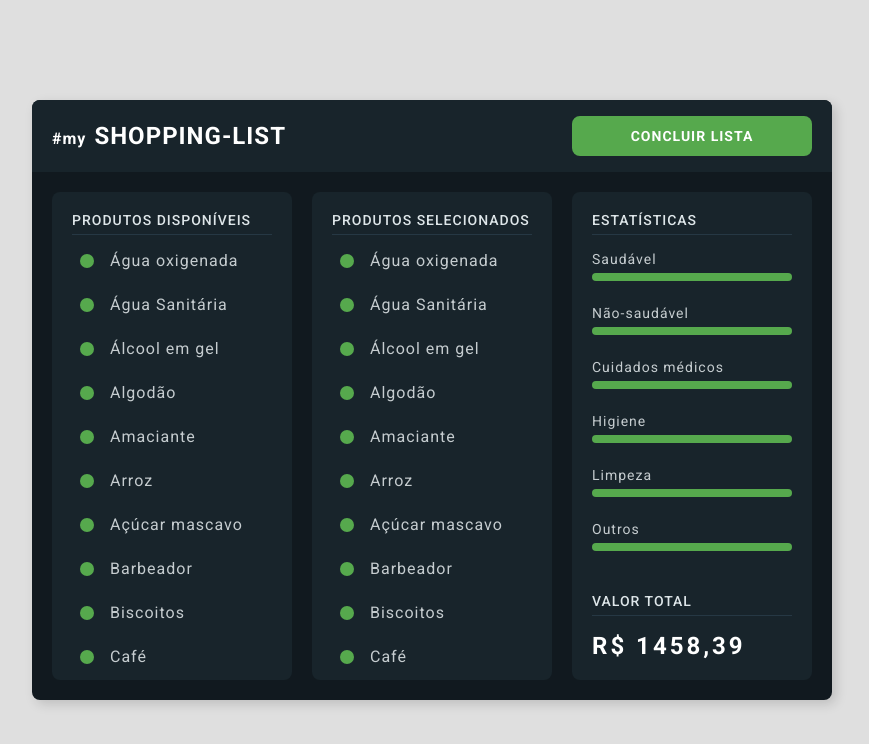
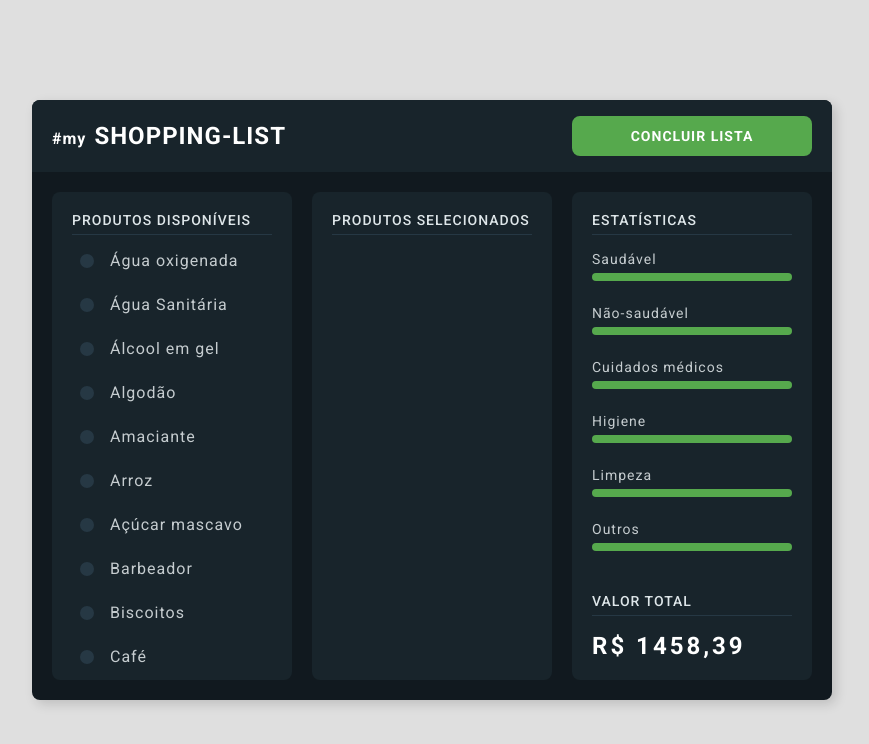
Before and after one commit to Henrickqt/redux-reduxpersist-react-typescript, a React (Create React App) app: page / in a window 1280 px wide. Shown: the top 744 px of the page, without its empty margins (208-1077 px from the left). Built offline with nearby package versions, Linux system fonts and the light colour scheme.

Commit message:
Finish the List and Items logics

```diff
--- a/src/assets/styles/global.css
+++ b/src/assets/styles/global.css
@@ -6,19 +6,14 @@
   --color-primary-darker: #3C7535;
   --color-primary-darkest: #2F5C2A;
 
-  /*  */
-
   --color-background: #11191F;
   --color-box-background: #18242B;
-
   --color-line: #263844;
   --color-hover: #1F2E38;
 
   --color-title: #FFFFFF;
   --color-subject: #DEE6E9;
-
   --color-item: #C5CCCF;
-  --color-unselected: #ADB3B5;
 }
 
 * {
--- a/src/components/Body/index.tsx
+++ b/src/components/Body/index.tsx
@@ -9,7 +9,7 @@ function Main() {
   return (
     <Container>
       <List title="Produtos disponíveis" />
-      <List title="Produtos selecionados" />
+      <List title="Produtos selecionados" selected />
       <Statistic />
     </Container>
   );
--- a/src/components/List/index.tsx
+++ b/src/components/List/index.tsx
@@ -1,31 +1,39 @@
 import React from 'react';
+import { useSelector } from 'react-redux';
 
 import Subject from '../../shared/Subject';
 import Item from '../../shared/Item';
 
-import products from '../../mocks/products.json';
+import {
+  getProducts,
+  getSelectedProducts
+} from '../../store/Product/Product.selectors';
 
 import { Container, Array } from './styles';
 
 interface ListProps {
   title: string;
+  selected?: boolean;
 }
 
 const List: React.FC<ListProps> = (props) => {
-  const myProducts = products.products;
+  const products = useSelector(props.selected
+    ? getSelectedProducts
+    : getProducts
+  );
 
   return (
     <Container>
       <Subject title={props.title}>
         <Array>
-          {myProducts.map((product) => {
-            return (
-              <Item
-                key={product.id}
-                name={product.name}
-              />
-            );
-          })}
+          {products.map((product) =>
+            <Item
+              key={product.id}
+              id={product.id}
+              name={product.name}
+              checked={product.checked}
+            />
+          )}
         </Array>
       </Subject>
     </Container>
--- a/src/mocks/products.json
+++ b/src/mocks/products.json
@@ -303,7 +303,7 @@
     {
       "id": "59148528-6fbc-5f5f-a8b0-0fe4fb6dd500",
       "type": "item",
-      "name": "Guardanapo de papel",
+      "name": "Guardanapo",
       "checked": false,
       "price": 1.99,
       "tags": [
--- a/src/shared/Item/index.tsx
+++ b/src/shared/Item/index.tsx
@@ -1,15 +1,26 @@
 import React from 'react';
+import { useDispatch } from 'react-redux';
+
+import { toggleProduct } from '../../store/Product/Product.actions';
 
 import { Container, Indicator, Label } from './styles';
 
 interface ItemProps {
+  id: string;
   name: string;
+  checked: boolean;
 }
 
 const Item: React.FC<ItemProps> = (props) => {
+  const dispatch = useDispatch();
+
+  function handleToggle(id: string) {
+    dispatch(toggleProduct(id));
+  }
+
   return (
-    <Container>
-      <Indicator />
+    <Container onClick={() => handleToggle(props.id)}>
+      <Indicator checked={props.checked} />
       <Label>
         {props.name}
       </Label>
--- a/src/shared/Item/styles.ts
+++ b/src/shared/Item/styles.ts
@@ -1,4 +1,8 @@
 import styled from 'styled-components';
+
+interface IndicatorProps {
+  checked: boolean;
+}
 
 export const Container = styled.div`
   border-radius: 6px;
@@ -14,13 +18,15 @@ export const Container = styled.div`
   }
 `;
 
-export const Indicator = styled.div`
+export const Indicator = styled.div<IndicatorProps>`
   width: 14px;
   height: 14px;
   border-radius: 50%;
   margin-left: 8px;
   margin-right: 16px;
-  background-color: var(--color-primary);
+  background-color: ${(props) => props.checked
+    ? 'var(--color-primary)'
+    : 'var(--color-line)'};
 `;
 
 export const Label = styled.p`
--- a/src/store/Product/Product.selectors.ts
+++ b/src/store/Product/Product.selectors.ts
@@ -7,22 +7,22 @@ interface Product {
   tags: string[];
 }
 
-interface ProductArray {
+interface Products {
   products: [Product],
 }
 
-export const selectAllProducts = (state: ProductArray) => {
+export const getProducts = (state: Products) => {
   return state.products;
 };
 
-export const selectSelectedProducts = (state: ProductArray) => {
-  return selectAllProducts(state)
+export const getSelectedProducts = (state: Products) => {
+  return getProducts(state)
     .filter(product => product.checked === true)
   ;
 }
 
-export const selectTotalPrice = (state: ProductArray) => {
-  return selectSelectedProducts(state)
+export const getTotalPrice = (state: Products) => {
+  return getSelectedProducts(state)
     .reduce((previous, current) => previous + current.price, 0)
   ;
 }
```
